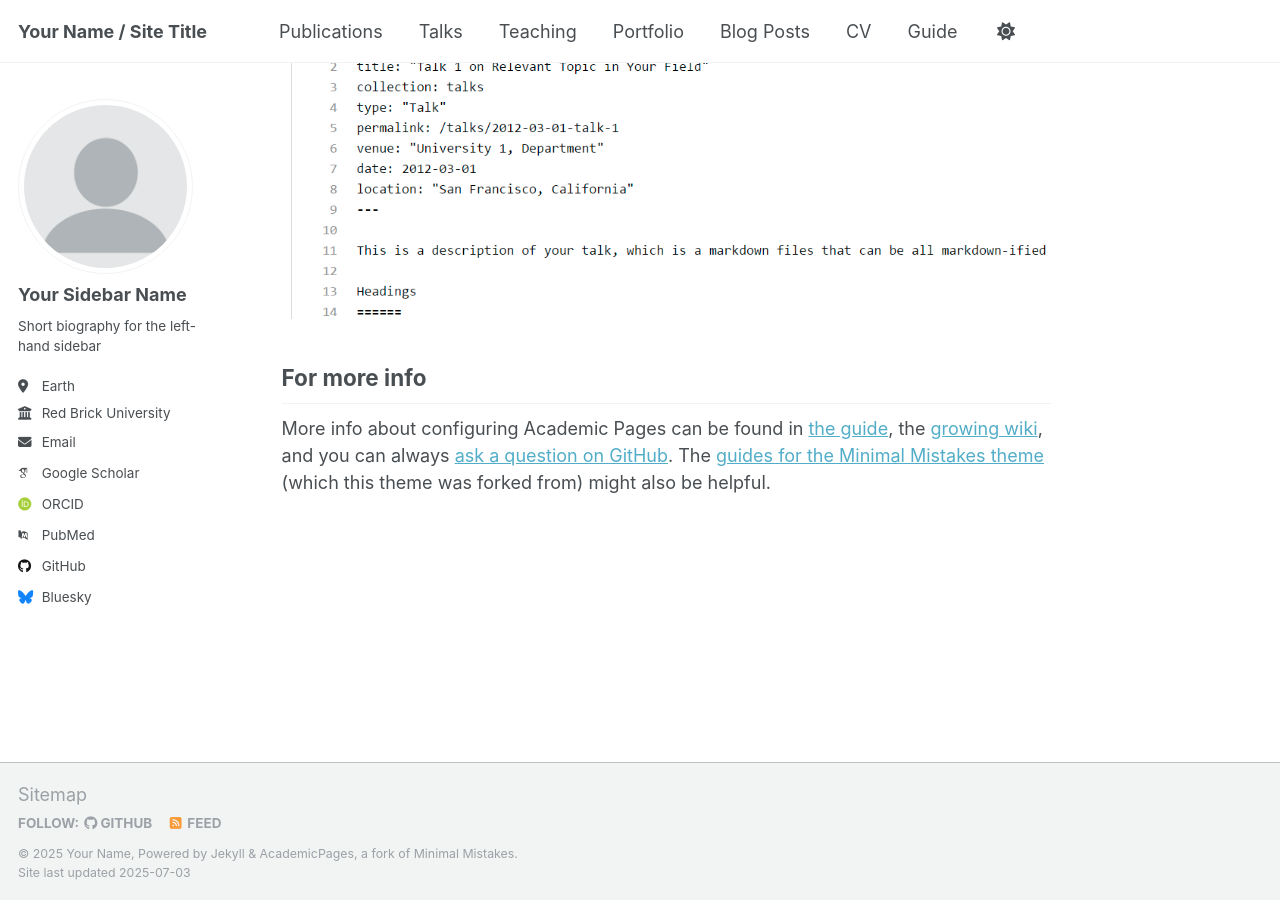
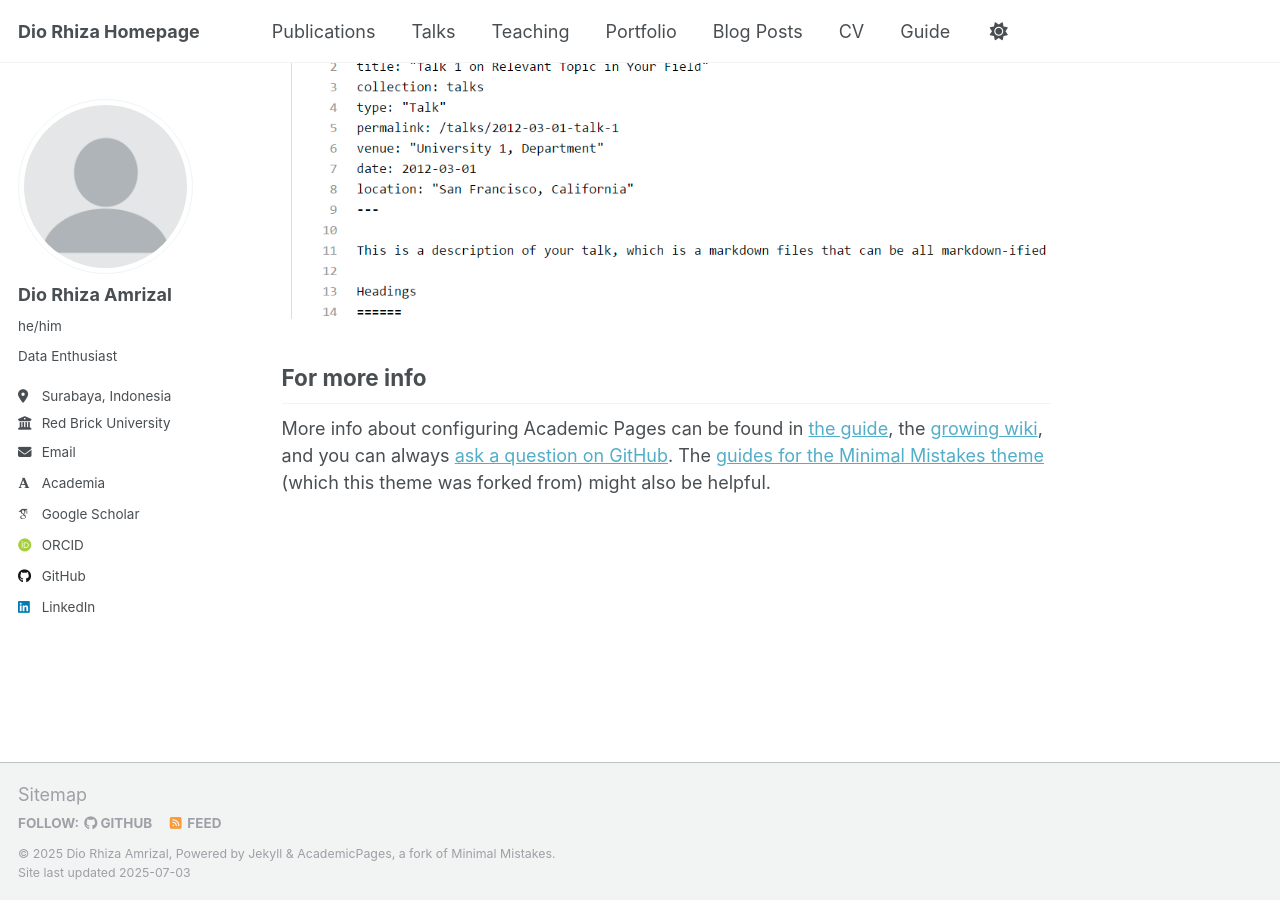
Before and after one commit to diorhiza03/diorhiza, a Jekyll site: the page built from _pages/about.md, in a window 1280 px wide and 900 px high, scrolled down 2880 px. Built offline with Jekyll 4.4.1, drawn with Linux system fonts in a browser that asks for light colours; some web fonts are replaced; a script that is not in the unit is left out.

Commit message:
Update _config.yml

```diff
--- a/_config.yml
+++ b/_config.yml
@@ -9,13 +9,13 @@
 # Basic Site Settings
 locale                   : "en-US"
 site_theme               : "default"
-title                    : "Your Name / Site Title"
+title                    : "Dio Rhiza Homepage"
 title_separator          : "-"
-name                     : &name "Your Name"
+name                     : &name "Dio Rhiza Amrizal"
 description              : &description "personal description"
-url                      : https://academicpages.github.io # the base hostname & protocol for your site e.g. "https://[your GitHub username].github.io" or if you already have some other page hosted on Github then use "https://[your GitHub username].github.io/[Your Repo Name]"
+url                      : https://diorhiza.github.io # the base hostname & protocol for your site e.g. "https://[your GitHub username].github.io" or if you already have some other page hosted on Github then use "https://[your GitHub username].github.io/[Your Repo Name]"
 baseurl                  : "" # the subpath of your site, e.g. "/blog"
-repository               : "academicpages/academicpages.github.io"
+repository               : "diorhiza/diorhiza.github.io"
 
 # Site Author - The following control what appear as part of the author content on the side bar.
 #               If a field is blank the icon and link will not appear, otherwise it will be shown.
@@ -23,22 +23,22 @@ repository               : "academicpages/academicpages.github.io"
 author:
   # Biographic information
   avatar           : "profile.png"
-  name             : "Your Sidebar Name"
-  pronouns         : # example: "she/her"
-  bio              : "Short biography for the left-hand sidebar"
-  location         : "Earth"
+  name             : "Dio Rhiza Amrizal"
+  pronouns         : "he/him"
+  bio              : "Data Enthusiast"
+  location         : "Surabaya, Indonesia"
   employer         : "Red Brick University"
   uri              : # URL
-  email            : "none@example.org"
+  email            : "diorhiza@gmail.com"
 
   # Academic websites
-  academia         : # URL
+  academia         : "https://brawijaya.academia.edu/diorhiza"
   arxiv            : # URL - Update with the correct link to your profile
-  googlescholar    : "https://scholar.google.com/citations?user=PS_CX0AAAAAJ"
+  googlescholar    : "https://scholar.google.com/citations?user=1kc4jWUAAAAJ&hl=en"
   impactstory      : # URL
-  orcid            : "http://orcid.org/yourorcidurl"
-  semantic         : # URL
-  pubmed           : "https://www.ncbi.nlm.nih.gov/pubmed/?term=john+snow"
+  orcid            : "https://orcid.org/0009-0008-8008-9733"
+  Notion           : "https://www.notion.so/Dio-Rhiza-Amrizal-Data-Analyst-Portfolio-21fadaf9bd038050a52ce48a2d564f64"
+  pubmed           : # URL
   researchgate     : # URL
   scopus           : # URL
 
@@ -46,13 +46,13 @@ author:
   bitbucket        : # Username - Update with your username on the site
   codepen          : # Username
   dribbble         : # Username
-  github           : "academicpages"
+  github           : "diorhiza03"
   kaggle           : # Username
   stackoverflow    : # User number or user number and name (i.e., use "1" or "1/jeff-atwood")
 
   # Social media
   artstation       : # Username
-  bluesky          : "bsky.app" # Replace this with you Bluesky username
+  bluesky          : # Username
   facebook         : # Username
   flickr           : # Username
   foursquare       : # Username
@@ -61,7 +61,7 @@ author:
   keybase          : # Username
   instagram        : # Username
   lastfm           : # Username
-  linkedin         : # Username
+  linkedin         : "www.linkedin.com/in/dio-rhiza-amrizal"
   mastodon         : # URL
   medium           : # URL
   pinterest        : # Username
```
